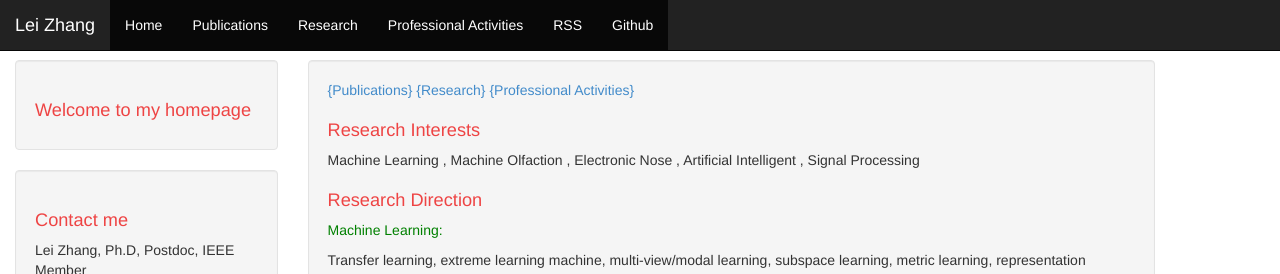
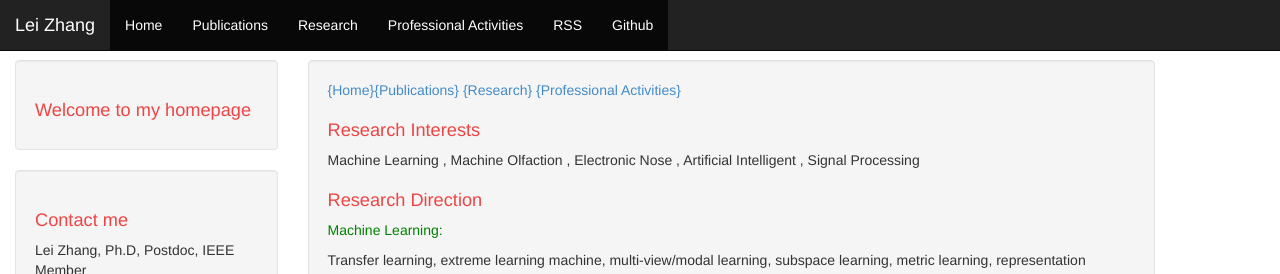
Before and after one commit to DrLeiZhang/website, a Jekyll site: the page built from index.html, in a window 1280 px wide. Shown: the top 274 px of the page. Built offline with Jekyll 4.4.1, drawn with Linux system fonts in a browser that asks for light colours; Markdown is read by kramdown in place of the engine named in the settings; the list of posts is cut into pages by our own code.

Commit message:
Update
Signed-off-by: leizhang@cqu.edu.cn <leizhang@cqu.edu.cn>

```diff
--- a/index.html
+++ b/index.html
@@ -2,7 +2,7 @@
 layout: default
 ---
 <div class="well">
-<p><a href="http://www.leizhang.tk/publications.html">{Publications}  </a> <a href="http://www.leizhang.tk/research.html">{Research}  </a> <a href="http://www.leizhang.tk/professional%20activities.html">{Professional Activities}</a></p>
+<p><a href="http://www.leizhang.tk/">{Home}</a><a href="http://www.leizhang.tk/publications.html">{Publications}  </a> <a href="http://www.leizhang.tk/research.html">{Research}  </a> <a href="http://www.leizhang.tk/professional%20activities.html">{Professional Activities}</a></p>
 
 <h1>Research Interests</h1>
 <p>Machine Learning , Machine Olfaction , Electronic Nose , Artificial Intelligent , Signal Processing </p>
--- a/professional activities.html
+++ b/professional activities.html
@@ -3,7 +3,7 @@ layout: default
 ---
 
 <div class="well">
-<p><a href="http://www.leizhang.tk/publications.html">{Publications}  </a> <a href="http://www.leizhang.tk/research.html">{Research}  </a> <a href="http://www.leizhang.tk/professional%20activities.html">{Professional Activities}</a></p>
+<p><a href="http://www.leizhang.tk/">{Home}</a><a href="http://www.leizhang.tk/publications.html">{Publications}  </a> <a href="http://www.leizhang.tk/research.html">{Research}  </a> <a href="http://www.leizhang.tk/professional%20activities.html">{Professional Activities}</a></p>
 
 <h2>Service</h2>
     <h1>Journal Editorial Service</h1>
--- a/publications.html
+++ b/publications.html
@@ -3,7 +3,7 @@ layout: default
 ---
 
 <div class="well">
-<p><a href="http://www.leizhang.tk/publications.html">{Publications}  </a> <a href="http://www.leizhang.tk/research.html">{Research}  </a> <a href="http://www.leizhang.tk/professional%20activities.html">{Professional Activities}</a></p>
+<p><a href="http://www.leizhang.tk/">{Home}</a><a href="http://www.leizhang.tk/publications.html">{Publications}  </a> <a href="http://www.leizhang.tk/research.html">{Research}  </a> <a href="http://www.leizhang.tk/professional%20activities.html">{Professional Activities}</a></p>
 
     <h2>Publications</h2>
     <h1>Papers in 2015</h1>
--- a/research.html
+++ b/research.html
@@ -3,7 +3,7 @@ layout: default
 ---
 
 <div class="well">
-<p><a href="http://www.leizhang.tk/publications.html">{Publications}  </a> <a href="http://www.leizhang.tk/research.html">{Research}  </a> <a href="http://www.leizhang.tk/professional%20activities.html">{Professional Activities}</a></p>
+<p><a href="http://www.leizhang.tk/">{Home}</a><a href="http://www.leizhang.tk/publications.html">{Publications}  </a> <a href="http://www.leizhang.tk/research.html">{Research}  </a> <a href="http://www.leizhang.tk/professional%20activities.html">{Professional Activities}</a></p>
 
 <h2> Research Projects</h2>
 
```
